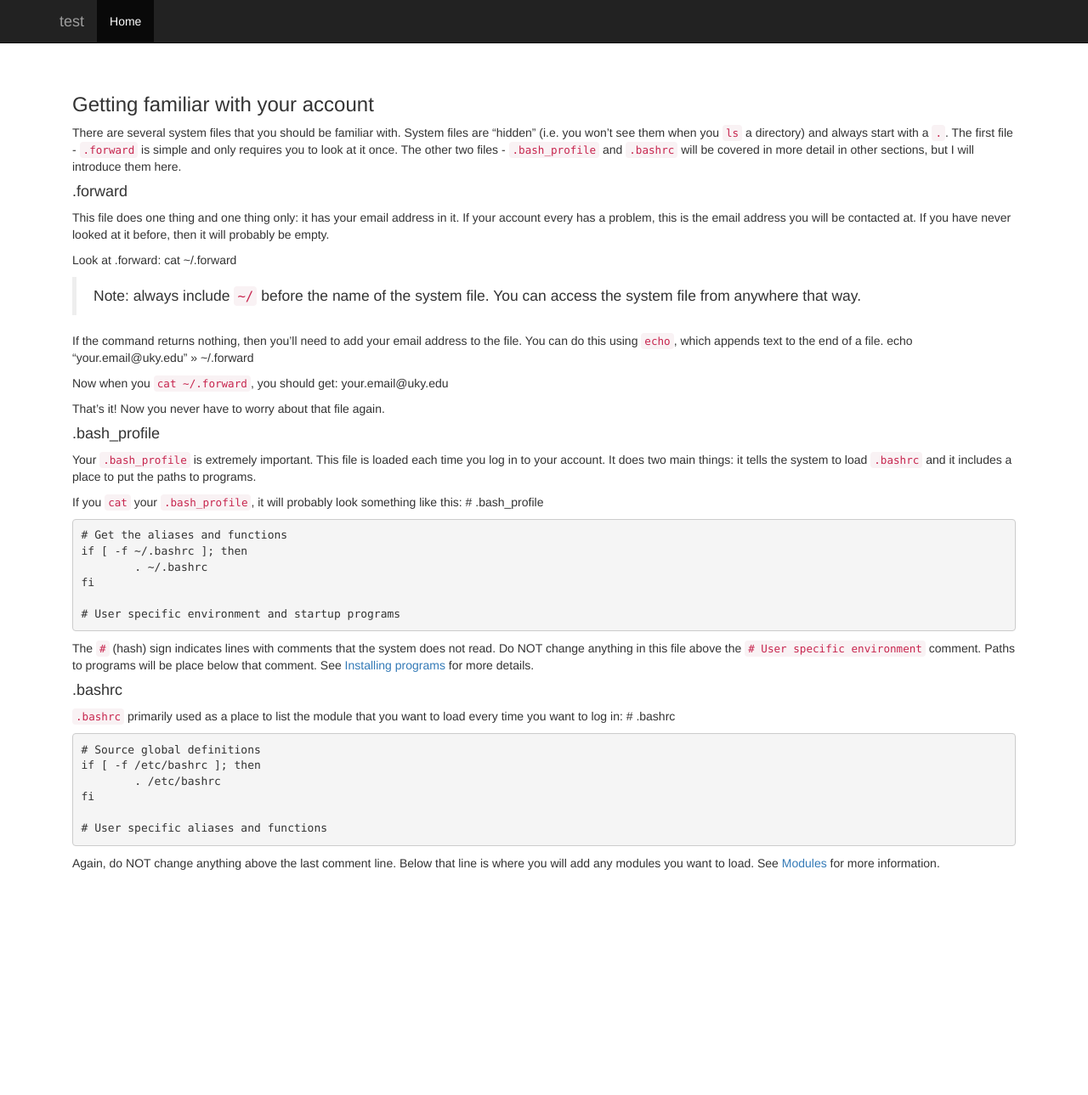
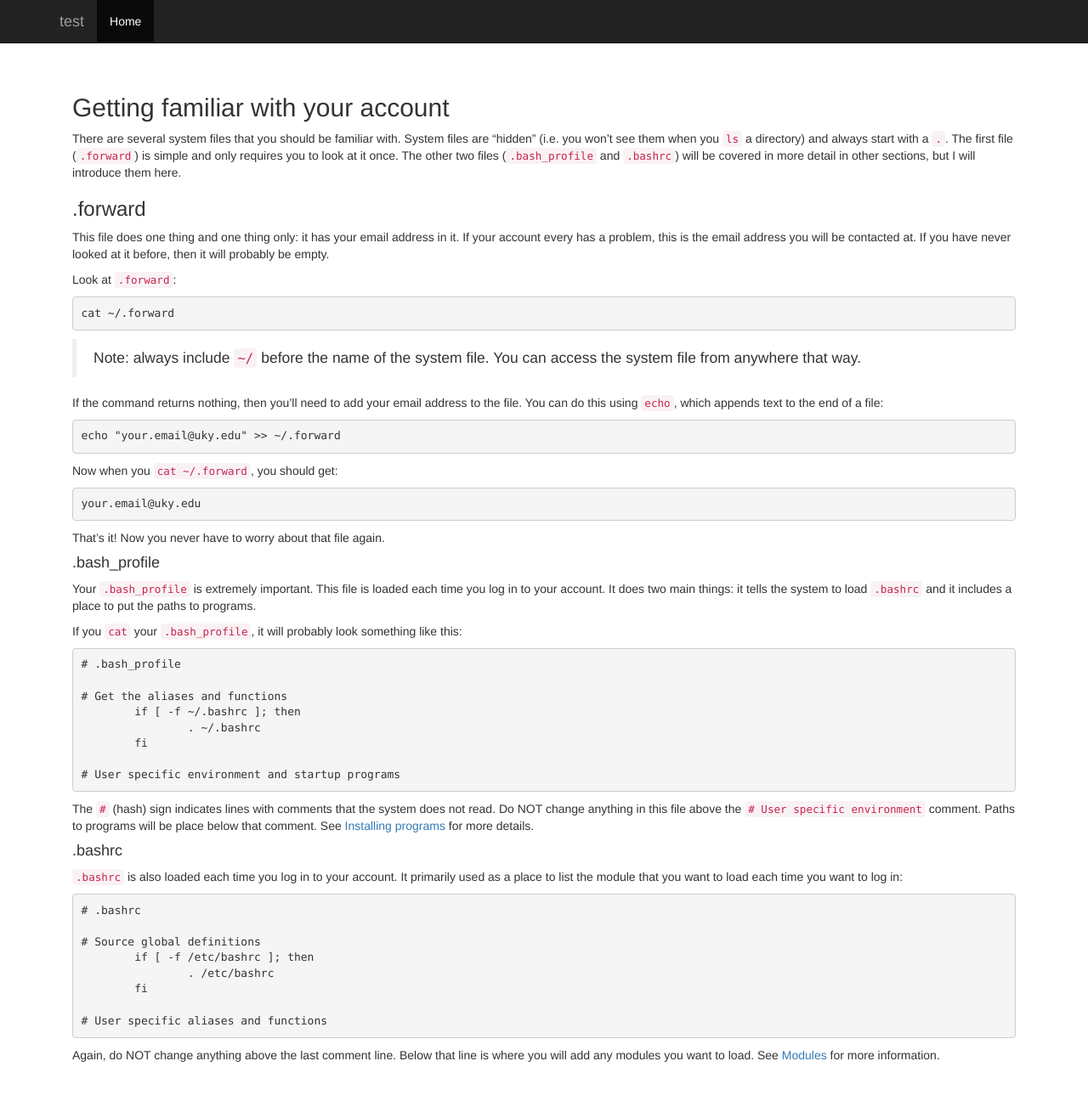
Before and after one commit to karajones/karajones.github.io, a Jekyll site: the page built from jobs/jobs1.md, in a window 1280 px wide and 1302 px high. Shown: the top 1289 px of the window at 85% size. Built offline with Jekyll 4.4.1, drawn with Linux system fonts in a browser that asks for light colours; nearby versions of some CDN libraries; our own code applies the rules of GitHub Pages for plain Markdown files.

Commit message:
Update jobs1.md

````diff
--- a/jobs/jobs1.md
+++ b/jobs/jobs1.md
@@ -1,21 +1,27 @@
-### Getting familiar with your account
+## Getting familiar with your account
 
-There are several system files that you should be familiar with.  System files are “hidden” (i.e. you won’t see them when you `ls` a directory) and always start with a `.`. The first file - `.forward` is simple and only requires you to look at it once. The other two files - `.bash_profile` and `.bashrc` will be covered in more detail in other sections, but I will introduce them here.
+There are several system files that you should be familiar with. System files are “hidden” (i.e. you won’t see them when you `ls` a directory) and always start with a `.`. The first file (`.forward`) is simple and only requires you to look at it once. The other two files (`.bash_profile` and `.bashrc`) will be covered in more detail in other sections, but I will introduce them here.
 
-#### .forward
+### .forward
 
 This file does one thing and one thing only: it has your email address in it. If your account every has a problem, this is the email address you will be contacted at. If you have never looked at it before, then it will probably be empty.
 
-Look at .forward:
-	cat ~/.forward
+Look at `.forward`:
+```
+cat ~/.forward
+```
 
 > Note: always include `~/` before the name of the system file. You can access the system file from anywhere that way.
 
-If the command returns nothing, then you’ll need to add your email address to the file. You can do this using `echo`, which appends text to the end of a file.
-	echo "your.email@uky.edu" >> ~/.forward
+If the command returns nothing, then you’ll need to add your email address to the file. You can do this using `echo`, which appends text to the end of a file:
+```
+echo "your.email@uky.edu" >> ~/.forward
+```
 
 Now when you `cat ~/.forward`, you should get:
-	your.email@uky.edu
+```
+your.email@uky.edu
+```
 
 That’s it! Now you never have to worry about that file again.
 
@@ -24,27 +30,31 @@ That’s it! Now you never have to worry about that file again.
 Your `.bash_profile` is extremely important. This file is loaded each time you log in to your account. It does two main things: it tells the system to load `.bashrc` and it includes a place to put the paths to programs.
 
 If you `cat` your `.bash_profile`, it will probably look something like this:
-	# .bash_profile
+```
+# .bash_profile
 
-	# Get the aliases and functions
+# Get the aliases and functions
 	if [ -f ~/.bashrc ]; then
 		. ~/.bashrc
 	fi
 
-	# User specific environment and startup programs
+# User specific environment and startup programs
+```
 
 The `#` (hash) sign indicates lines with comments that the system does not read. Do NOT change anything in this file above the `# User specific environment` comment. Paths to programs will be place below that comment. See [Installing programs](#) for more details.
 
 #### .bashrc
 
-`.bashrc` primarily used as a place to list the module that you want to load every time you want to log in:
-	# .bashrc
+`.bashrc` is also loaded each time you log in to your account. It primarily used as a place to list the module that you want to load each time you want to log in:
+```
+# .bashrc
 
-	# Source global definitions
+# Source global definitions
 	if [ -f /etc/bashrc ]; then
 		. /etc/bashrc
 	fi
 
-	# User specific aliases and functions
+# User specific aliases and functions
+```
 
 Again, do NOT change anything above the last comment line. Below that line is where you will add any modules you want to load. See [Modules](#) for more information.
````
